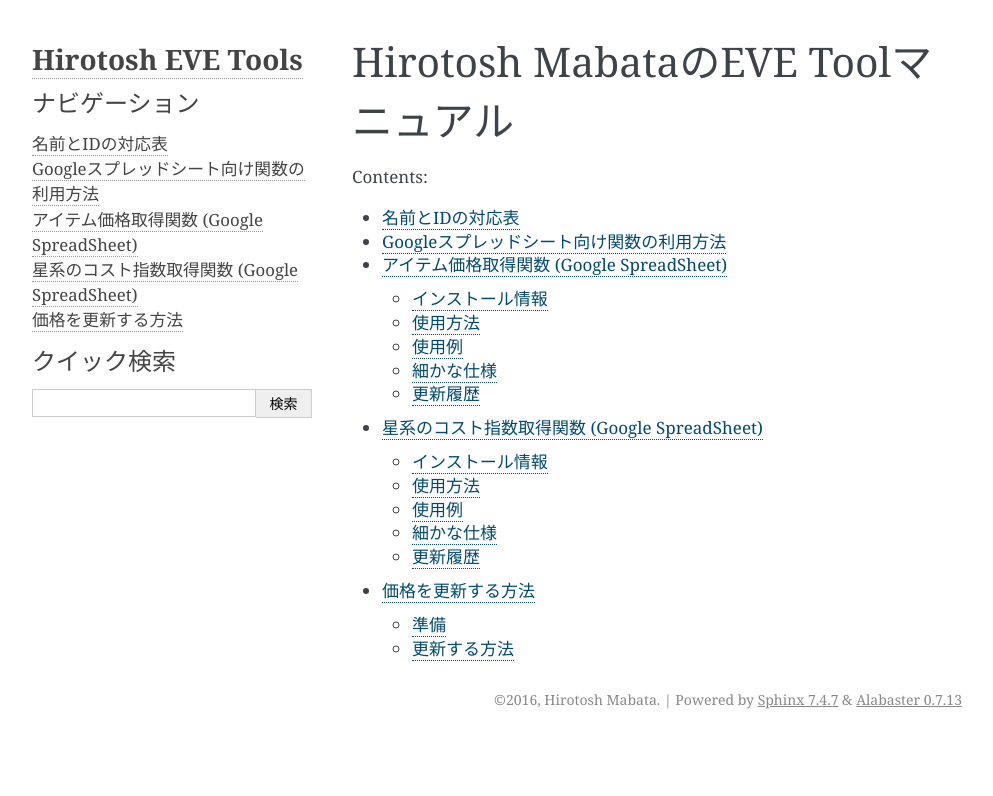
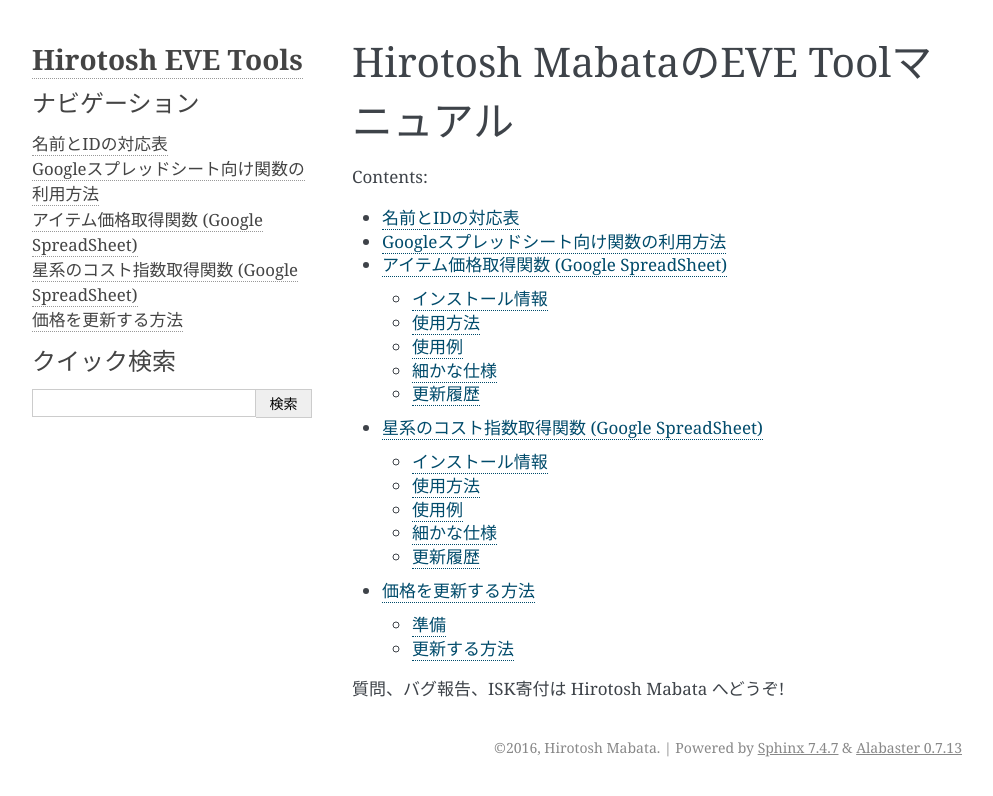
Before and after one commit to HirotoshMabata/eve-tools-doc, a Sphinx documentation site: the page built from source/index.rst, in a window 1280 px wide. Shown: the top 796 px of the page, without its empty margins (148-1141 px from the left). Built offline with Sphinx 7.4.7, drawn with Linux system fonts in a browser that asks for light colours; formulas are drawn with MathJax 3.

Commit message:
連絡先を記載

```diff
--- a/source/index.rst
+++ b/source/index.rst
@@ -16,3 +16,5 @@
    get_market_price
    get_system_cost_index
    how_to_refresh_cell
+
+質問、バグ報告、ISK寄付は Hirotosh Mabata へどうぞ!
```
